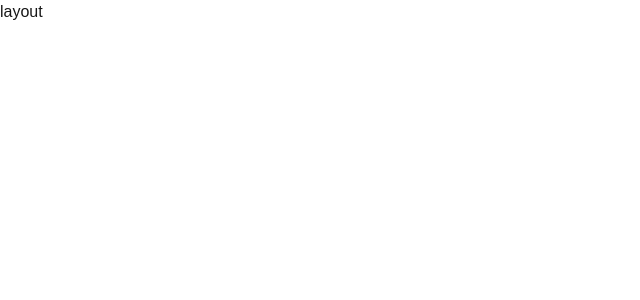
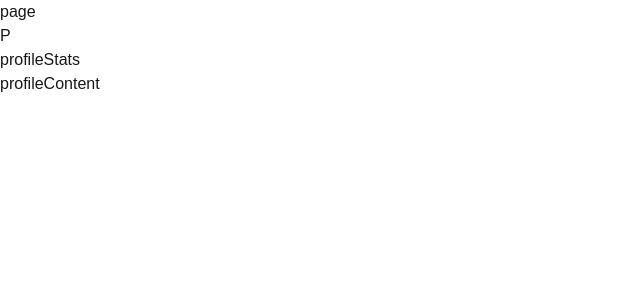
Before and after one commit to salmon-01/gossip, a Next.js app in the folder goss/: page /profile/1 in a window 1280 px wide. Shown: the top 300 px of the page, without its empty margins (0-640 px from the left). Built offline with nearby package versions, Linux system fonts and the light colour scheme.

Commit message:
added layout for profile

```diff
--- a/goss/app/profile/[username]/ProfileContent.tsx
+++ b/goss/app/profile/[username]/ProfileContent.tsx
@@ -1,6 +1,6 @@
 import React from 'react'
 
-export default function profileContent() {
+export default function ProfileContent() {
   return (
     <div>profileContent</div>
   )
--- a/goss/app/profile/[username]/ProfileHeader.tsx
+++ b/goss/app/profile/[username]/ProfileHeader.tsx
@@ -1,7 +1,7 @@
 import React from 'react'
 
-export default function profileHeader() {
+export default function ProfileHeader() {
   return (
-    <div>profileHeader</div>
+    <div>P</div>
   )
 }
--- a/goss/app/profile/[username]/ProfileStats.tsx
+++ b/goss/app/profile/[username]/ProfileStats.tsx
@@ -1,6 +1,6 @@
 import React from 'react'
 
-export default function profileStats() {
+export default function ProfileStats() {
   return (
     <div>profileStats</div>
   )
--- a/goss/app/profile/[username]/layout.tsx
+++ b/goss/app/profile/[username]/layout.tsx
@@ -1,7 +1,7 @@
 import React from 'react'
 
-export default function layout() {
+export default function ProfileLayout({ children }) {
   return (
-    <div>layout</div>
+    <main>{children}</main>
   )
 }
--- a/goss/app/profile/[username]/page.tsx
+++ b/goss/app/profile/[username]/page.tsx
@@ -1,7 +1,86 @@
 import React from 'react'
+import ProfileHeader from './ProfileHeader'
+import ProfileStats from './ProfileStats'
+import ProfileContent from './ProfileContent'
 
-export default function page() {
+const profileData = {
+  user: {
+    username: 'john_doe',
+    displayName: 'John Doe',
+    bio: 'Just a regular guy who loves podcasts and sharing thoughts through voice notes.',
+    profileImage: 'https://example.com/images/john_doe.jpg',
+    location: 'San Francisco, CA',
+    website: 'https://johndoe.com',
+    followersCount: 120,
+    followingCount: 75,
+    postsCount: 45,
+  },
+  voiceNotes: [
+    {
+      id: 'vn1',
+      title: 'Morning Thoughts',
+      audioUrl: 'https://example.com/audio/morning_thoughts.mp3',
+      createdAt: '2024-10-01T08:30:00Z',
+      likes: 15,
+      repliesCount: 2,
+    },
+    {
+      id: 'vn2',
+      title: 'Weekend Plans',
+      audioUrl: 'https://example.com/audio/weekend_plans.mp3',
+      createdAt: '2024-10-02T10:00:00Z',
+      likes: 20,
+      repliesCount: 5,
+    },
+  ],
+};
+
+const anotherProfileData = {
+  user: {
+    username: 'jane_smith',
+    displayName: 'Jane Smith',
+    bio: 'Tech enthusiast and aspiring voice-over artist. Let’s connect!',
+    profileImage: 'https://example.com/images/jane_smith.jpg',
+    location: 'New York, NY',
+    website: 'https://janesmith.com',
+    followersCount: 300,
+    followingCount: 150,
+    postsCount: 80,
+  },
+  voiceNotes: [
+    {
+      id: 'vn3',
+      title: 'Tech Trends 2024',
+      audioUrl: 'https://example.com/audio/tech_trends_2024.mp3',
+      createdAt: '2024-10-03T14:00:00Z',
+      likes: 50,
+      repliesCount: 10,
+    },
+    {
+      id: 'vn4',
+      title: 'Voice Acting Tips',
+      audioUrl: 'https://example.com/audio/voice_acting_tips.mp3',
+      createdAt: '2024-10-04T16:00:00Z',
+      likes: 30,
+      repliesCount: 7,
+    },
+  ],
+};
+
+export default function page({params}) {
+
+  const {username} = params
+
+  // fetch data ased on username
+//const profileData = getProfileData(username);
+
+const profileDataToUse = username =='john_doe'? profileData : anotherProfileData;
   return (
-    <div>page</div>
+    <>
+      <div>page</div>
+      <ProfileHeader user={profileDataToUse.user} />
+      <ProfileStats user={profileDataToUse.user} />
+      <ProfileContent voiceNotes={profileDataToUse.voiceNotes} username={username} />
+    </>
   )
 }
```
